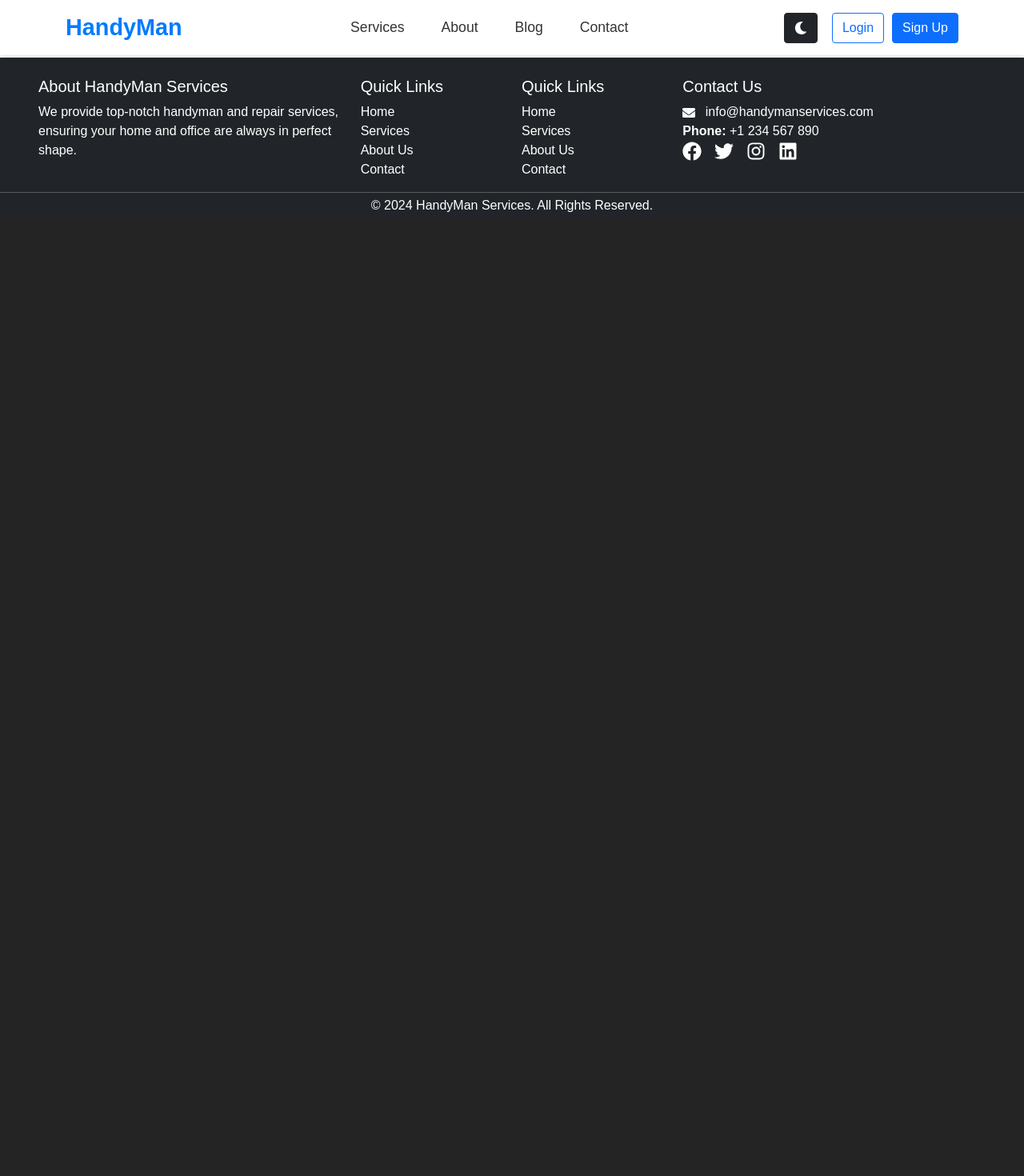
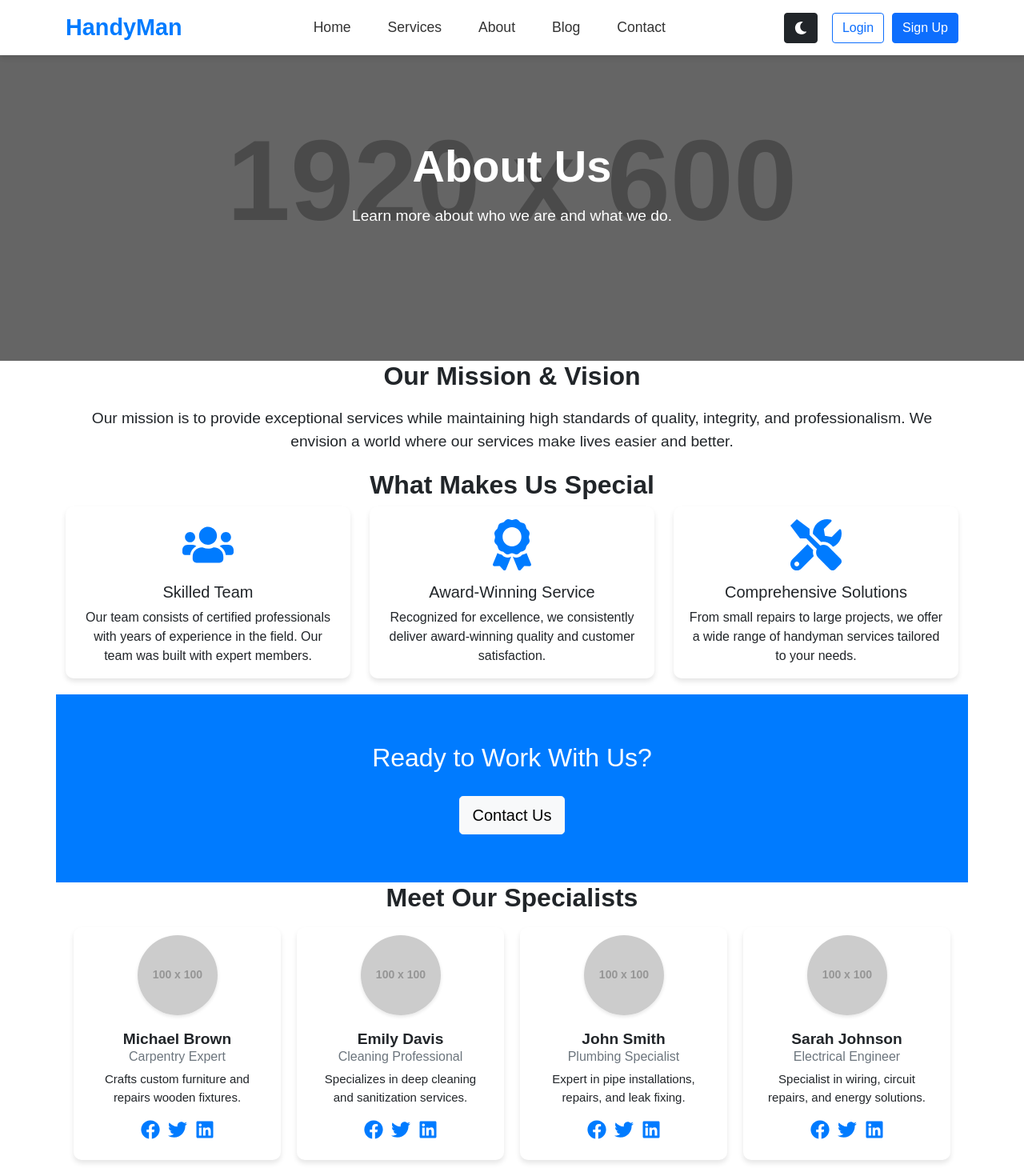
Before and after one commit to nurulazam-dev/mna-handyman-platform, a React (Vite) app: page /about in a window 1280 px wide. Shown: the top 1470 px of the page at 80% size. Before the commit the page ends 800 px from the top, so only its background shows below. Built offline with nearby package versions, Linux system fonts and the light colour scheme.

Commit message:
about page primary setup

```diff
--- a/src/App.jsx
+++ b/src/App.jsx
@@ -19,6 +19,7 @@ function App() {
         <div className="py-4">
           <Routes>
             <Route path="/" element={<Home />} />
+            <Route path="/home" element={<Home />} />
             <Route path="/login" element={<Login />} />
             <Route path="/register" element={<Register />} />
             <Route path="/services" element={<Services />} />
--- a/src/components/NavigationBar.jsx
+++ b/src/components/NavigationBar.jsx
@@ -52,6 +52,9 @@ const NavigationBar = () => {
         <Navbar.Collapse id="navbar-content">
           <Nav className="mx-auto">
             {/* Center Navigation Links */}
+            <Nav.Link href="/" style={navLinkStyle}>
+              Home
+            </Nav.Link>
             <Nav.Link href="/services" style={navLinkStyle}>
               Services
             </Nav.Link>
--- a/src/pages/About.jsx
+++ b/src/pages/About.jsx
@@ -1,5 +1,75 @@
+import { Container, Button } from "react-bootstrap";
+import MakesUsSpecial from "../components/MakesUsSpecial";
+import OurSpecialists from "../components/OurSpecialists";
+
 const About = () => {
-  return <div>About page</div>;
+  const heroStyle = {
+    backgroundImage: "url(https://via.placeholder.com/1920x600)",
+    backgroundSize: "cover",
+    backgroundPosition: "center",
+    color: "#fff",
+    textAlign: "center",
+    padding: "150px 20px",
+    position: "relative",
+  };
+
+  const overlayStyle = {
+    backgroundColor: "rgba(0, 0, 0, 0.5)",
+    position: "absolute",
+    top: 0,
+    left: 0,
+    right: 0,
+    bottom: 0,
+    zIndex: 1,
+  };
+
+  const heroTextStyle = {
+    zIndex: 2,
+    position: "relative",
+    color: "#fff",
+  };
+
+  return (
+    <div>
+      {/* Hero Section */}
+      <div style={heroStyle}>
+        <div style={overlayStyle}></div>
+        <div style={heroTextStyle}>
+          <h1 style={{ fontSize: "3.5rem", fontWeight: "bold" }}>About Us</h1>
+          <p style={{ fontSize: "1.2rem", marginTop: "15px" }}>
+            Learn more about who we are and what we do.
+          </p>
+        </div>
+      </div>
+
+      {/* Mission and Vision Section */}
+      <section className="container sectionClass text-center">
+        <h1 className="headingClass">Our Mission & Vision</h1>
+        <p style={{ fontSize: "1.2rem", marginTop: "20px" }}>
+          Our mission is to provide exceptional services while maintaining high
+          standards of quality, integrity, and professionalism. We envision a
+          world where our services make lives easier and better.
+        </p>
+      </section>
+
+      <MakesUsSpecial />
+      {/* Call to Action */}
+      <Container
+        style={{
+          textAlign: "center",
+          padding: "60px 20px",
+          backgroundColor: "#007bff",
+          color: "#fff",
+        }}
+      >
+        <h2>Ready to Work With Us?</h2>
+        <Button variant="light" size="lg" style={{ marginTop: "20px" }}>
+          Contact Us
+        </Button>
+      </Container>
+      <OurSpecialists />
+    </div>
+  );
 };
 
 export default About;
```
